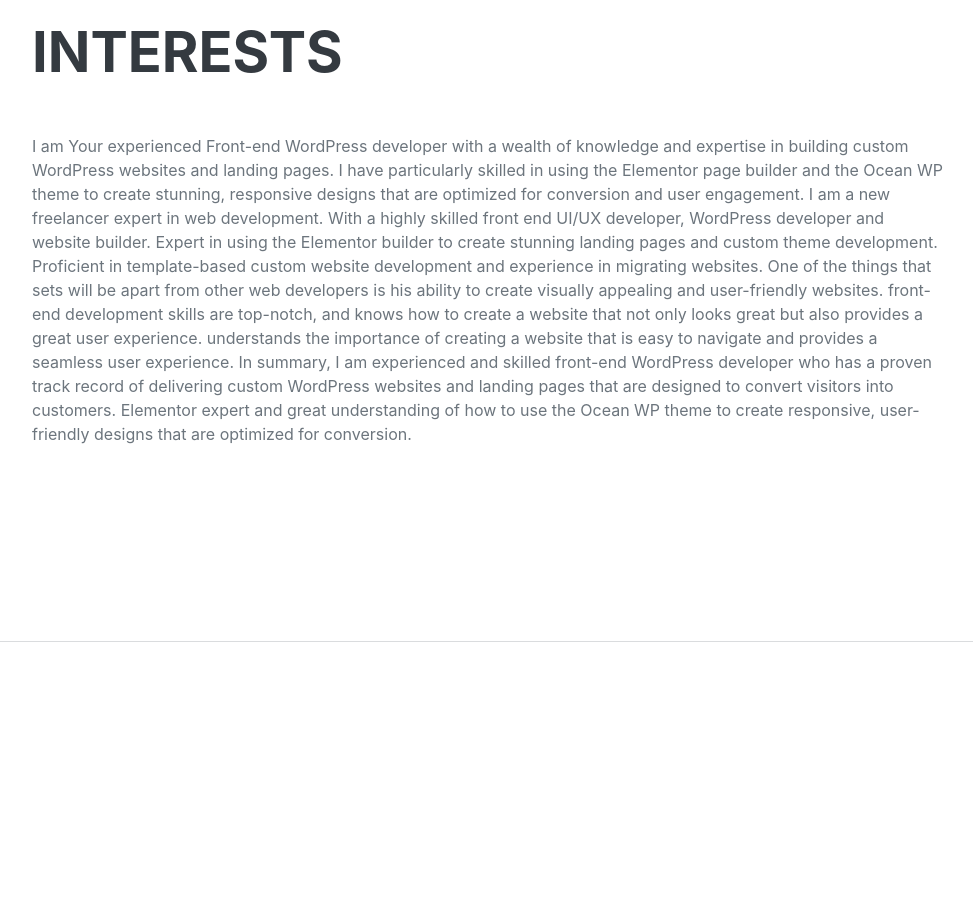
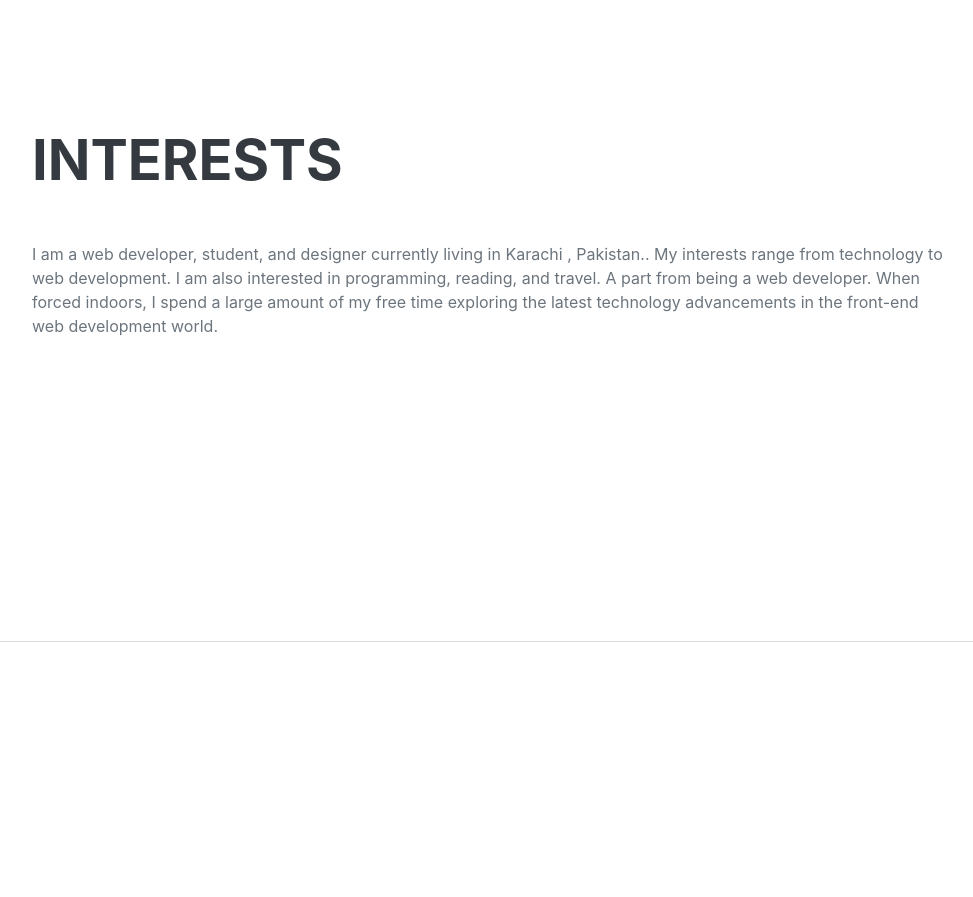
Before and after one commit to SyedFaizanHussainAbidi/resume.github.io, a plain HTML site: page index.html in a window 1280 px wide. Shown: the part 3660-4557 px from the top of the page, without its empty margins (288-1261 px from the left). Drawn offline with nearby package versions, Linux system fonts and the light colour scheme; a script that the page names is missing; a web font is replaced by a local one.

Commit message:
Update index.html

```diff
--- a/index.html
+++ b/index.html
@@ -181,13 +181,9 @@
             <section class="resume-section" id="interests">
                 <div class="resume-section-content">
                     <h2 class="mb-5">Interests</h2>
-                    <p>I am Your experienced Front-end WordPress developer with a wealth of knowledge and expertise in building custom WordPress websites and landing pages. I have particularly skilled in using the Elementor page builder and the Ocean WP theme to create stunning, responsive designs that are optimized for conversion and user engagement.
+                    <p>I am a web developer, student, and designer currently living in Karachi , Pakistan.. My interests range from technology to web development. I am also interested in programming, reading, and travel. A part from being a web developer.
 
-I am a new freelancer expert in web development. With a highly skilled front end UI/UX developer, WordPress developer and website builder. Expert in using the Elementor builder to create stunning landing pages and custom theme development. Proficient in template-based custom website development and experience in migrating websites.
-
-One of the things that sets will be apart from other web developers is his ability to create visually appealing and user-friendly websites. front-end development skills are top-notch, and knows how to create a website that not only looks great but also provides a great user experience. understands the importance of creating a website that is easy to navigate and provides a seamless user experience.
-
-In summary, I am experienced and skilled front-end WordPress developer who has a proven track record of delivering custom WordPress websites and landing pages that are designed to convert visitors into customers. Elementor expert and great understanding of how to use the Ocean WP theme to create responsive, user-friendly designs that are optimized for conversion.</p>
+                        When forced indoors, I spend a large amount of my free time exploring the latest technology advancements in the front-end web development world.</p>
                 </div>
             </section>
             <hr class="m-0" />
```
